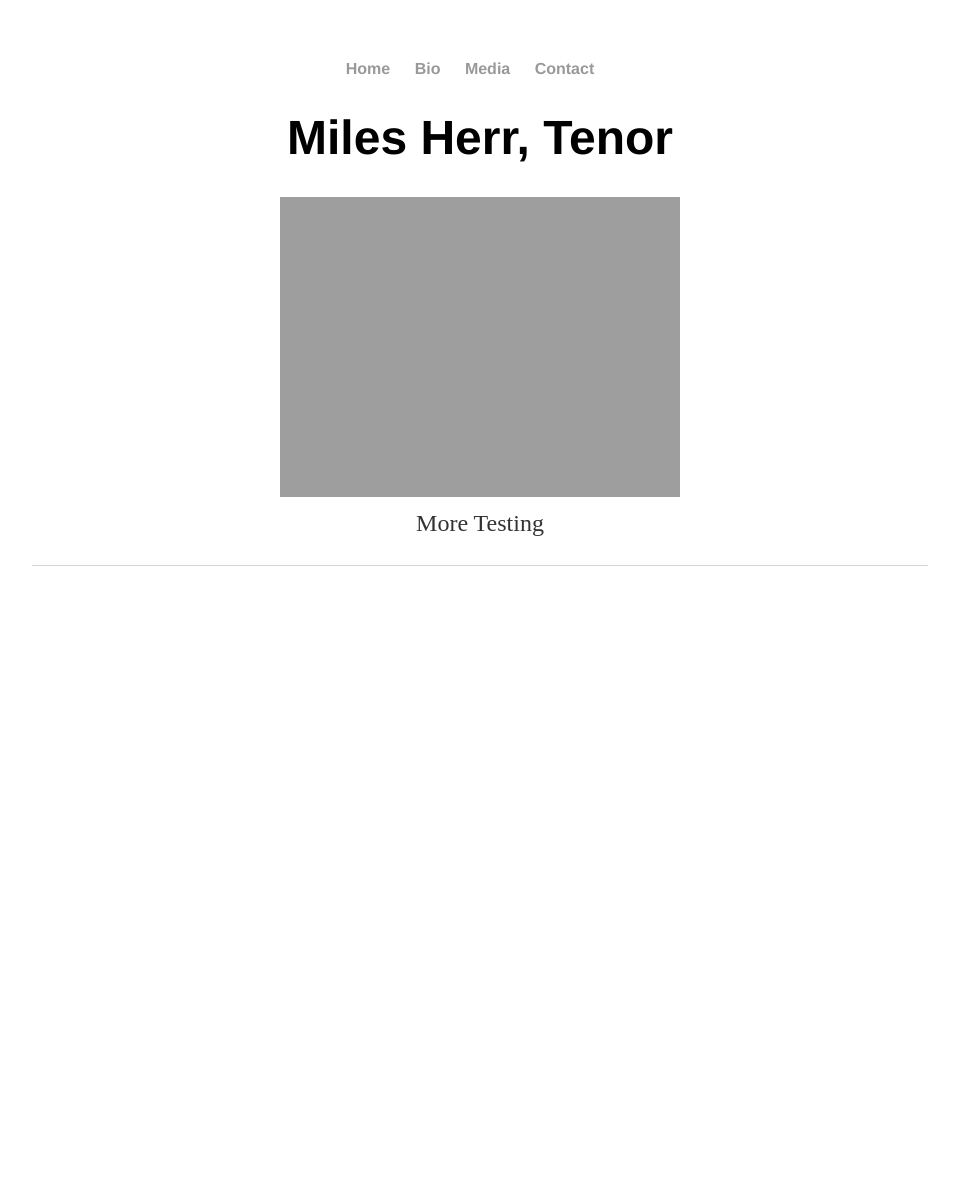
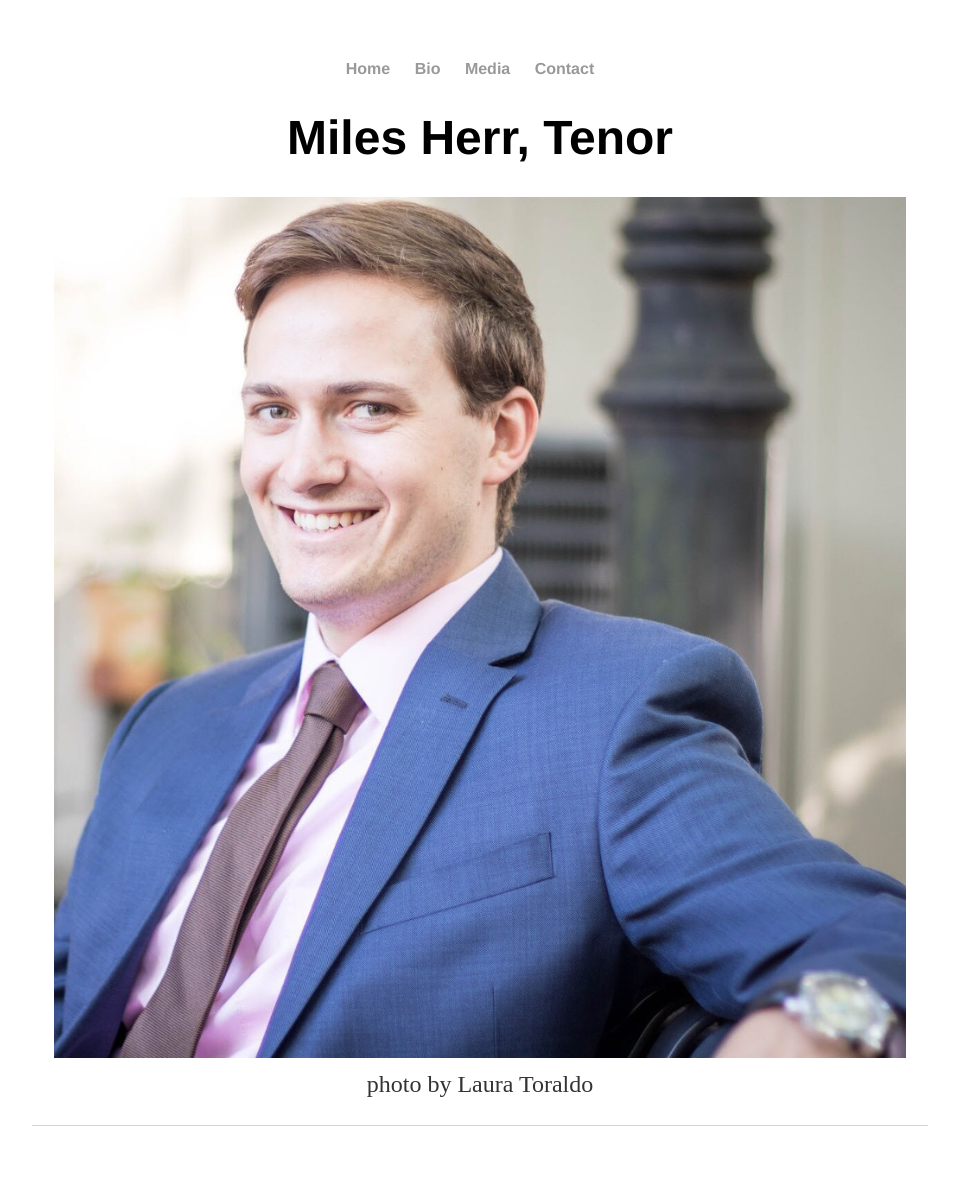
Before and after one commit to leemlb06pmi/leemlb06pmi.github.io, a Jekyll site: the page built from index.html, in a window 1280 px wide. Shown: the whole page, without its empty margins (160-1119 px from the left). Built offline with Jekyll 4.4.1, drawn with Linux system fonts in a browser that asks for light colours; before the commit the page ends 900 px from its top, so only the background shows below that.

Commit message:
main index

```diff
--- a/css/main.css
+++ b/css/main.css
@@ -3,7 +3,7 @@ body {
     width: 70%;
 }
 img{
-    max-width: 90%
+    max-width: 95%
 }
 img.sized{
     width: 100px;
--- a/index.html
+++ b/index.html
@@ -6,8 +6,8 @@ title: Miles Herr, Tenor
 	<h1>Miles Herr, Tenor</h1>
 	<!--<p><em>Lenox, MA</em></p>-->
 	<p>
-		<img src="https://leemlb06pmi.github.io/photos/Cradle_2.jpg" alt="Headshot">
+		<img src="https://leemlb06pmi.github.io/photos/Headshot.jpg" alt="Headshot">
 		<br>
-		More Testing
+		photo by Laura Toraldo
 	</p>
 </div><!-- /.blurb -->
```
